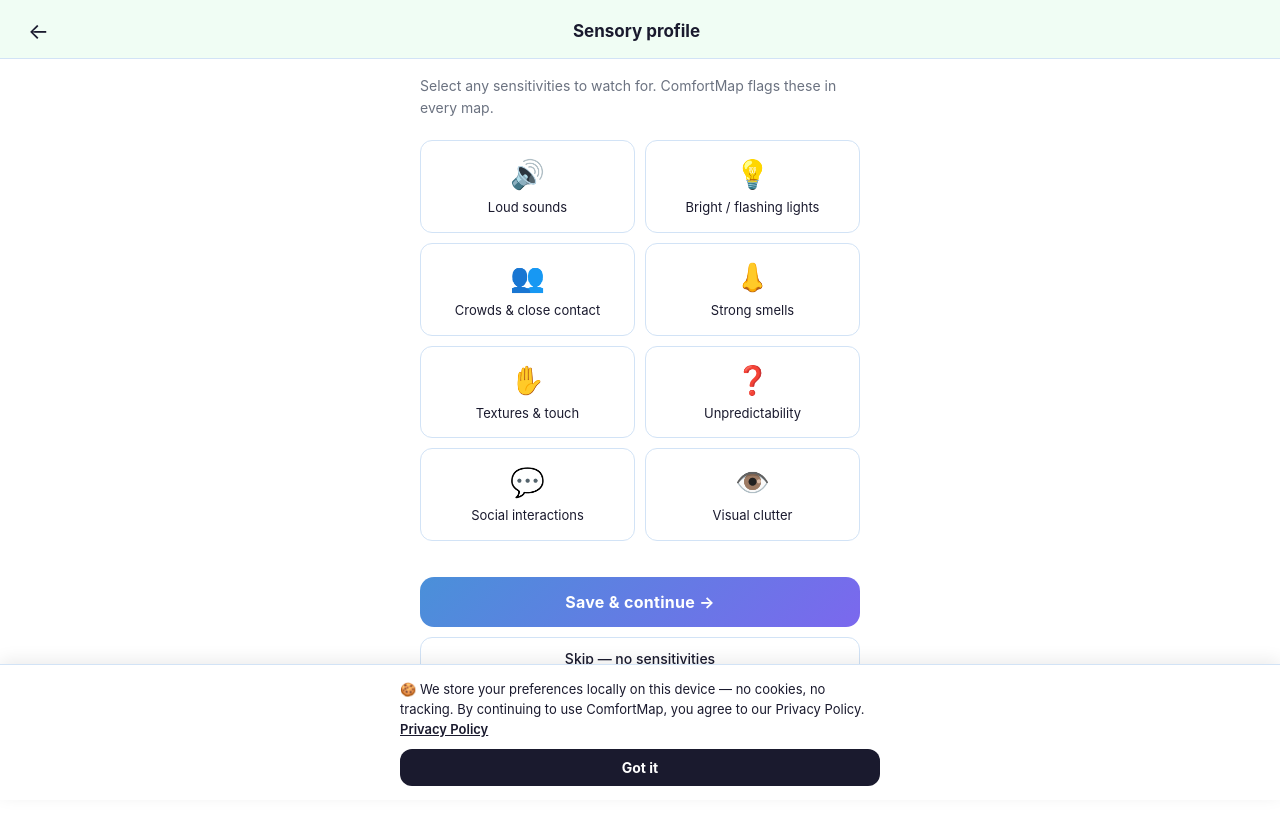
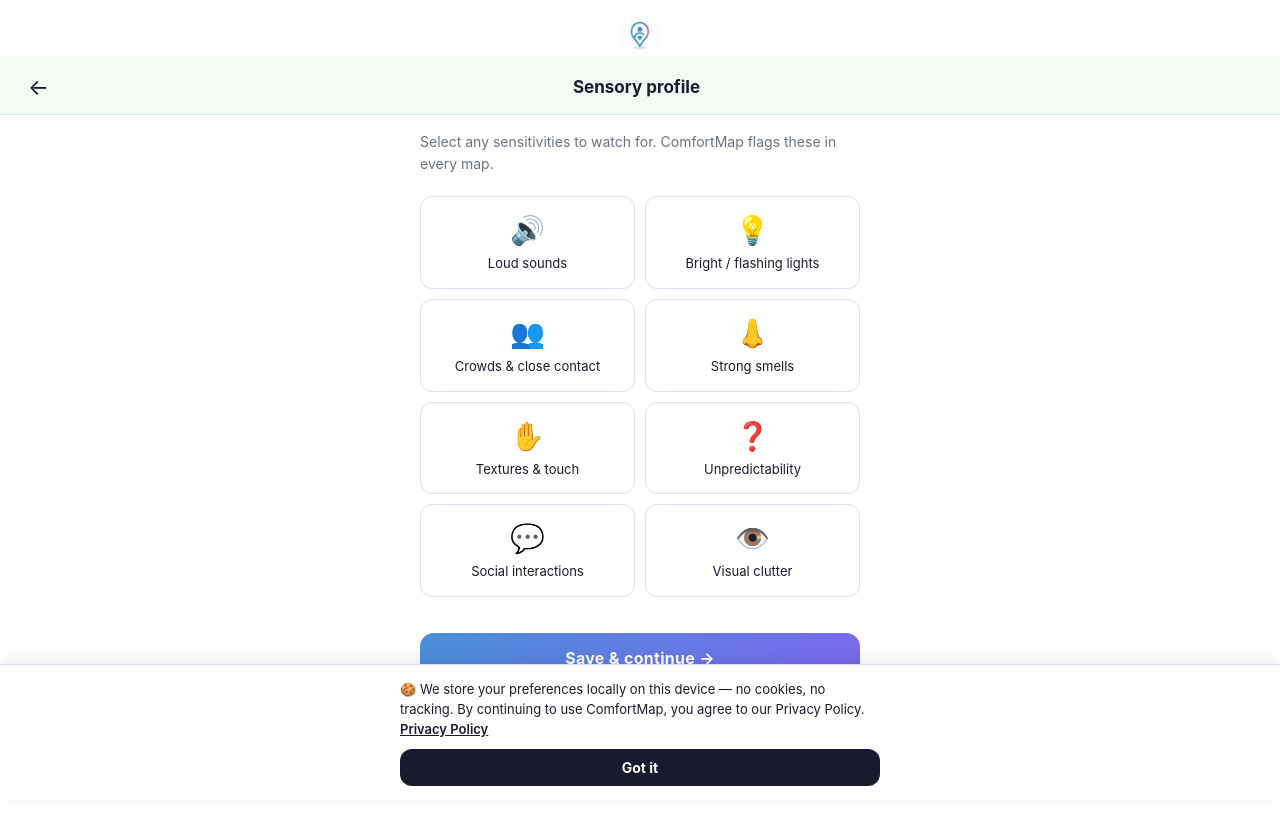
Before and after one commit to Zsolis-2028/comfortmap, a React (Vite) app: page /onboarding/sensory in a window 1280 px wide. Shown: the top 824 px of the page. Built offline with nearby package versions, Linux system fonts and the light colour scheme.

Commit message:
Add pin logo to onboarding screens

```diff
--- a/src/screens/OnboardingLang.jsx
+++ b/src/screens/OnboardingLang.jsx
@@ -20,6 +20,9 @@ export default function OnboardingLang() {
 
   return (
     <div style={{ minHeight: '100vh', background: COLORS.soft }}>
+      <div style={{ display: 'flex', justifyContent: 'center', paddingTop: 16 }}>
+        <img src="/icons/icon-192.png" alt="ComfortMap" width={40} height={40} style={{ borderRadius: 10 }} />
+      </div>
       <Header title={t.chooseLanguage || 'Choose your language'} />
       <Screen>
         <p style={{ fontSize: 14, color: COLORS.muted, margin: '16px 0', lineHeight: 1.6 }}>
--- a/src/screens/OnboardingSensory.jsx
+++ b/src/screens/OnboardingSensory.jsx
@@ -21,6 +21,9 @@ export default function OnboardingSensory() {
 
   return (
     <div style={{ minHeight: '100vh', background: COLORS.soft }}>
+      <div style={{ display: 'flex', justifyContent: 'center', paddingTop: 16 }}>
+        <img src="/icons/icon-192.png" alt="ComfortMap" width={40} height={40} style={{ borderRadius: 10 }} />
+      </div>
       <Header title={t.sensoryTitle || 'Sensory profile'} onBack={() => navigate('/onboarding/who')} />
       <Screen>
         <p style={{ fontSize: 14, color: COLORS.muted, margin: '16px 0 20px', lineHeight: 1.6 }}>
--- a/src/screens/OnboardingWho.jsx
+++ b/src/screens/OnboardingWho.jsx
@@ -21,6 +21,9 @@ export default function OnboardingWho() {
 
   return (
     <div style={{ minHeight: '100vh', background: COLORS.soft }}>
+      <div style={{ display: 'flex', justifyContent: 'center', paddingTop: 16 }}>
+        <img src="/icons/icon-192.png" alt="ComfortMap" width={40} height={40} style={{ borderRadius: 10 }} />
+      </div>
       <Header title={t.whoTitle || 'Who is this for?'} onBack={() => navigate('/onboarding/language')} />
       <Screen>
         <p style={{ fontSize: 14, color: COLORS.muted, margin: '16px 0 20px', lineHeight: 1.6 }}>
```
